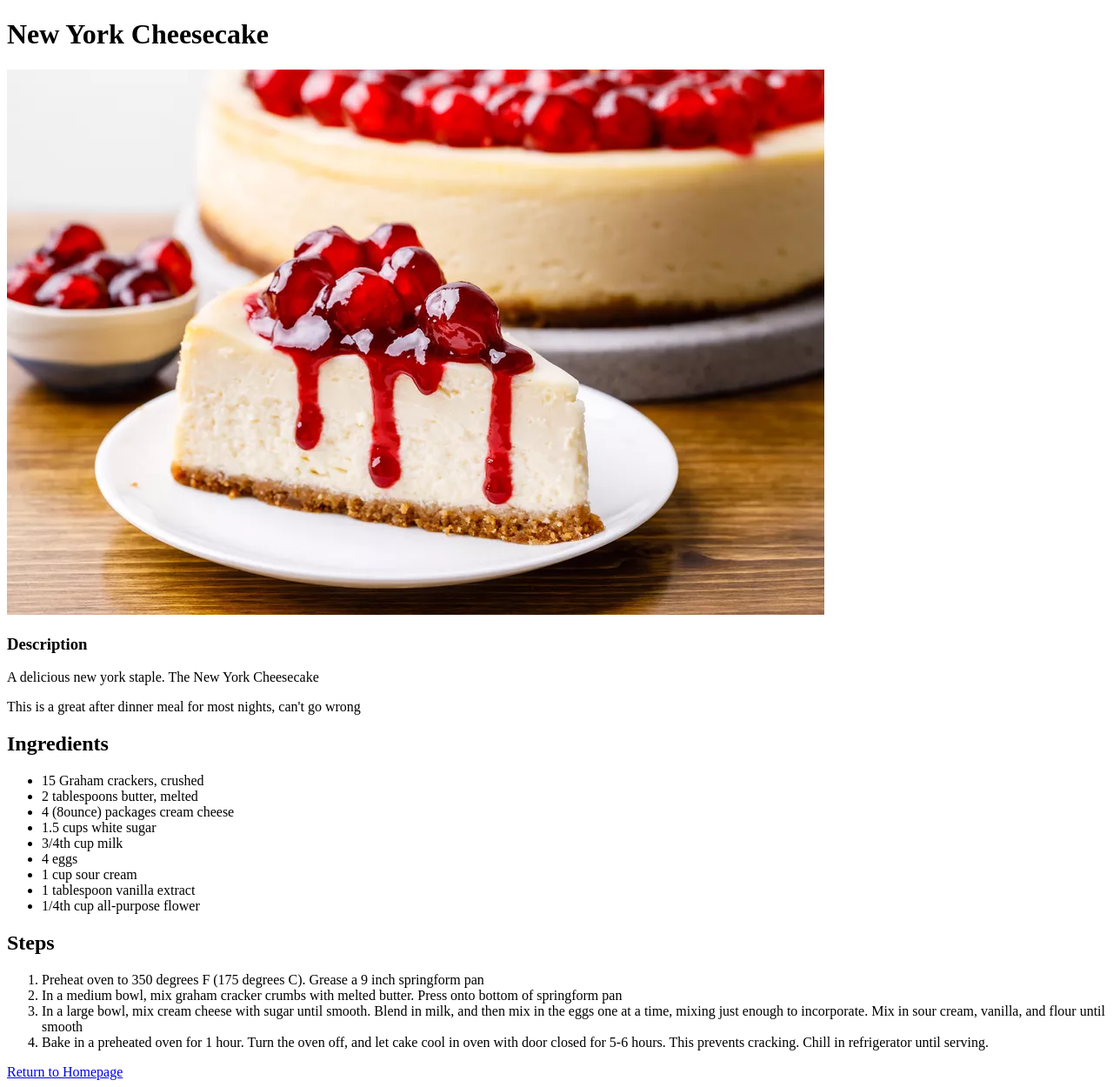
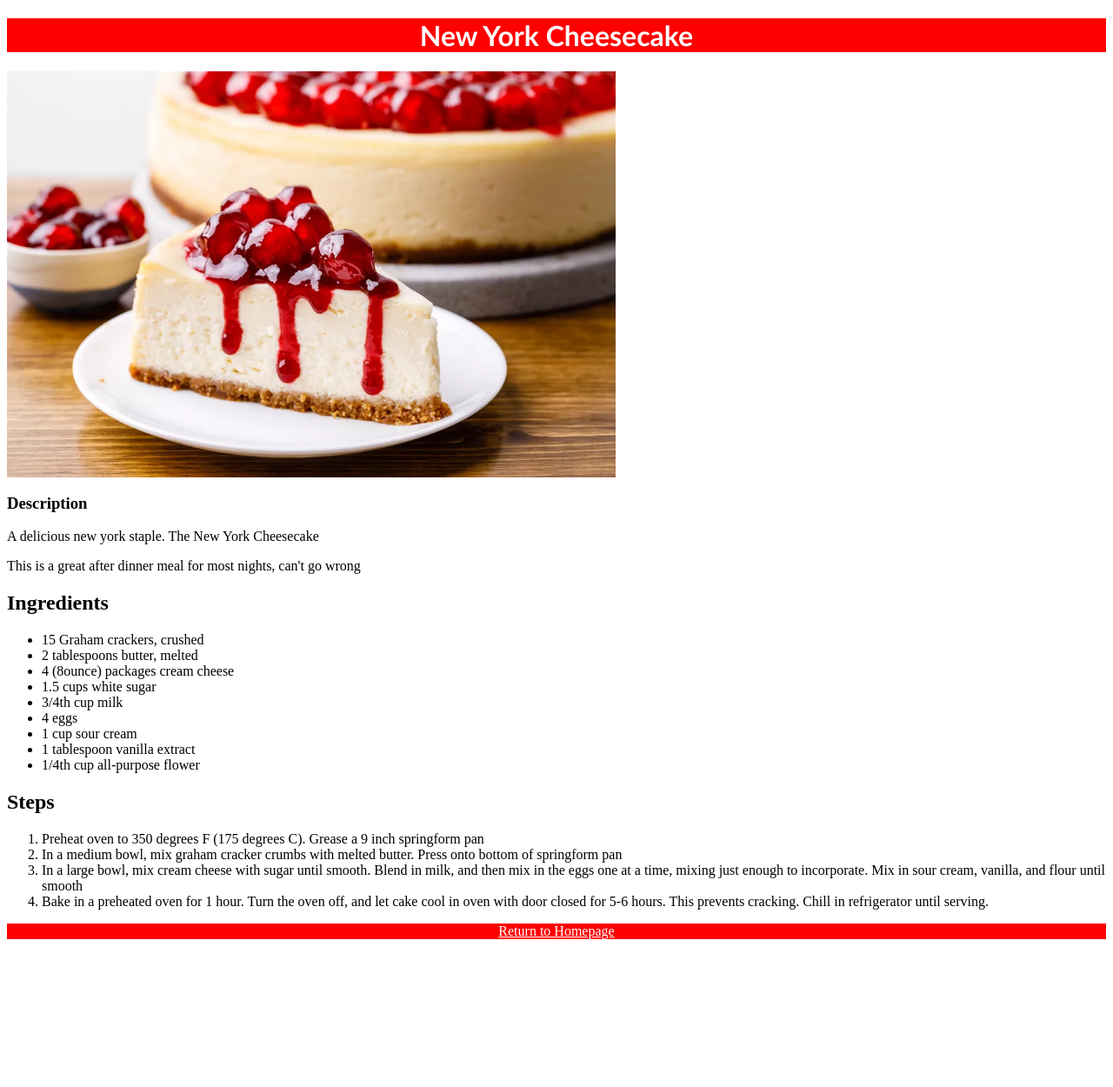
Before and after one commit to derryck1/odin-recipes, a plain HTML site: page recipes/nycc/nycc.html in a window 1280 px wide. Shown: the whole page at 87% size. After the commit the page ends 1088 px from the top, so only its background shows below. Drawn offline with Linux system fonts and the light colour scheme.

Commit message:
Add CSS to my recipe website
This will add some CSS to the Cheesecake and Pancakes page
Also added a photo to the index. Practiced using selectors
As well as creating better folder structure

```diff
--- /dev/null
+++ b/recipes/ggb/style.css
@@ -0,0 +1,5 @@
+img {
+    width: 700px;
+    height: auto;
+    text-align: center;
+}
--- a/recipes/nycc.html
+++ b/recipes/nycc/nycc.html
@@ -3,6 +3,7 @@
     <head>
         <meta charset="UTF-8">
         <title>New York Cheesecake Recipe</title>
+        <link rel="stylesheet" href="style.css">
     </head>
 
     <body>
@@ -34,7 +35,7 @@
             <li>Bake in a preheated oven for 1 hour. Turn the oven off, and let cake cool in oven with door closed for
                 5-6 hours. This prevents cracking. Chill in refrigerator until serving.</li>
         </ol>
-        <a href="../index.html">Return to Homepage</a>
+        <a href="../../index.html">Return to Homepage</a>
 
 
 
--- /dev/null
+++ b/recipes/nycc/style.css
@@ -0,0 +1,21 @@
+img {
+    text-align: center;
+    width: 700px;
+    height: auto;
+    display: block;
+
+}
+
+h1 {
+    background-color: red;
+    color: white;
+    text-align: center;
+    font-family:'Trebuchet MS', 'Lucida Grande', Arial, sans-serif;
+}
+
+a {
+    background-color: red;
+    color: white;
+    display: block;
+    text-align: center;
+}
--- /dev/null
+++ b/recipes/pancakes/style.css
@@ -0,0 +1,12 @@
+img {
+    width: 700px;
+    height: auto;
+    text-align: center;
+}
+
+h1 {background-color: lightcoral;
+    color: rebeccapurple;
+    text-align: center;
+
+
+}
--- /dev/null
+++ b/style.css
@@ -0,0 +1,11 @@
+h1 {
+    background-color: blueviolet;
+    color: goldenrod;
+    font-size: 40px;
+    text-align: center;
+}
+
+ul li {
+    text-align: center;
+    font-size: 30px;
+}
```
Also changed, not shown: index.html (+7 -5 lines), recipes/ggb/ggb.html (renamed from recipes/ggb.html, +2 -1 lines), recipes/pancakes/pancakes.html (renamed from recipes/pancakes.html, +3 -2 lines), mirTB.jpg (added), recipes/images/ggb.jpg (renamed from images/ggb.jpg), recipes/images/nycc.webp (renamed from images/nycc.webp), 2 other files.
